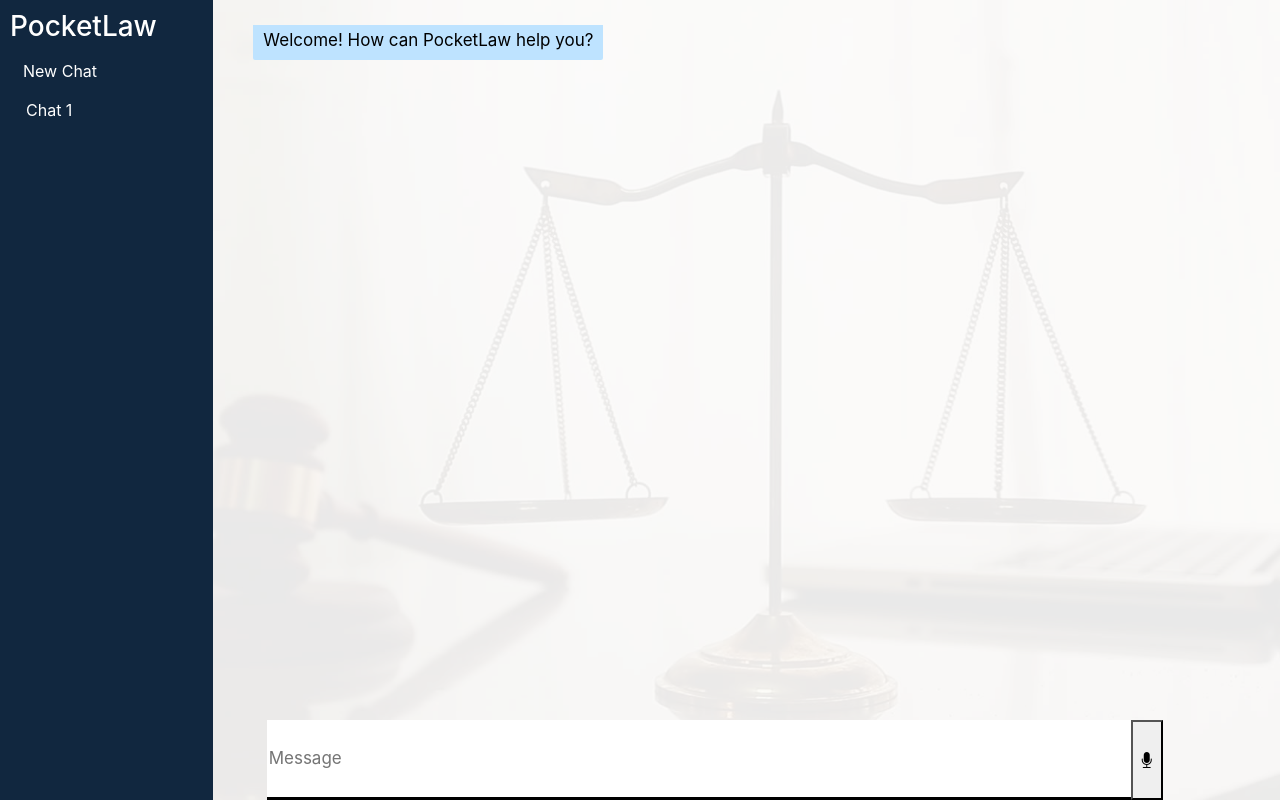
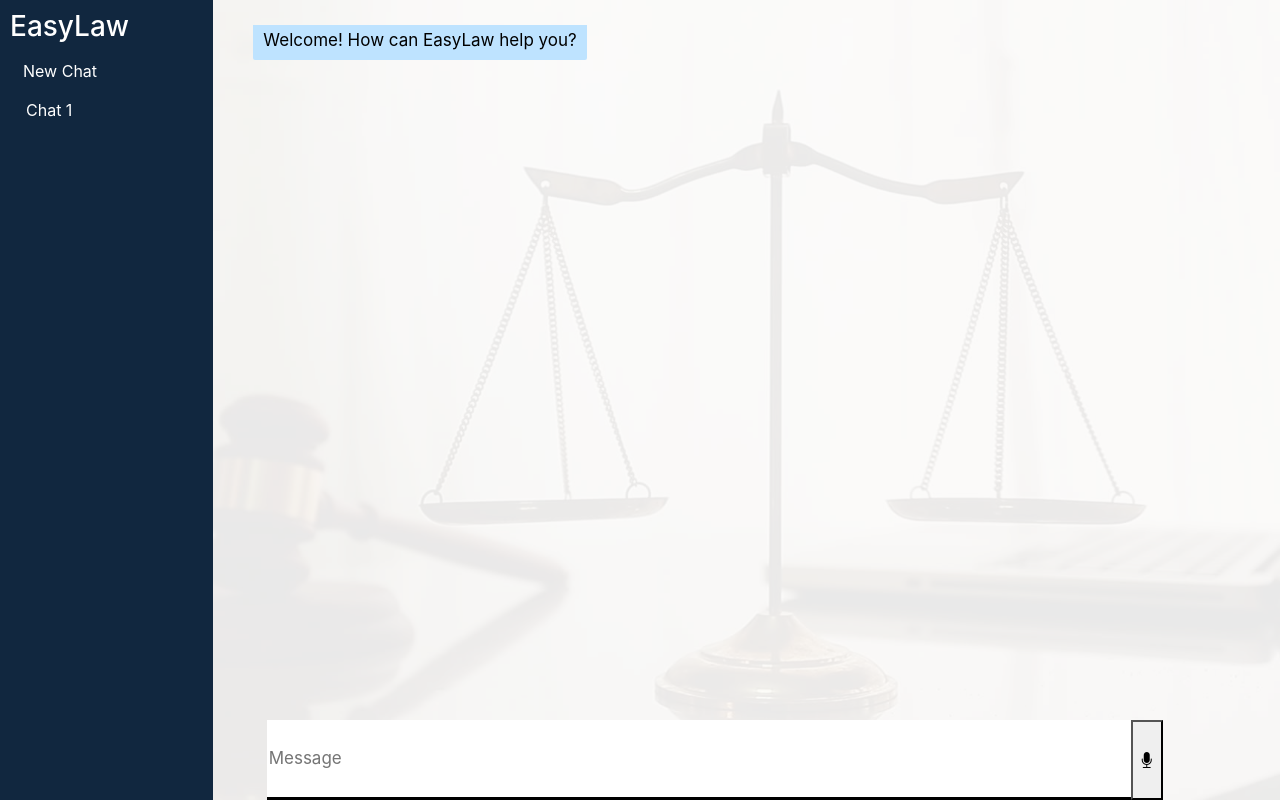
Before and after one commit to Benhzy/A2J, a Flask app: page / in a window 1280 px wide. Run offline with Flask 2, Linux system fonts and the light colour scheme; some libraries are stand-ins or nearby versions.

Commit message:
Update samplefrontendmahesh.html
changed from pocketLaw to EasyLaw

```diff
--- a/templates/samplefrontendmahesh.html
+++ b/templates/samplefrontendmahesh.html
@@ -2,7 +2,7 @@
 <html>
 
 <head>
-  <title>PocketLaw</title>
+  <title>EasyLaw</title>
   <link rel="stylesheet" href="https://cdn.jsdelivr.net/npm/bootstrap-icons@1.10.3/font/bootstrap-icons.css">
   <link rel="stylesheet" href="https://cdn.jsdelivr.net/npm/bootstrap@4.0.0/dist/css/bootstrap.min.css" integrity="sha384-Gn5384xqQ1aoWXA+058RXPxPg6fy4IWvTNh0E263XmFcJlSAwiGgFAW/dAiS6JXm" crossorigin="anonymous">
   <link rel="stylesheet" type="text/css" href="../static/css/style.css" >
@@ -14,7 +14,7 @@
     <div class="row">
 
       <div class="col-2 sidebar">
-        <h3 id="sidebar title">PocketLaw</h3>
+        <h3 id="sidebar title">EasyLaw</h3>
           <btn class="btn" id="new-chat">New Chat</btn>
           <ul class="nav nav-pills flex-column mb-auto" id="chat-list">
             <li class="nav-link">Chat 1</li>
@@ -26,7 +26,7 @@
         <div class="row chat-area">
           <div id="chatbox">
             <p class="botText">
-              <span>Welcome! How can PocketLaw help you?</span>
+              <span>Welcome! How can EasyLaw help you?</span>
             </p>
           </div>
         </div>
```
